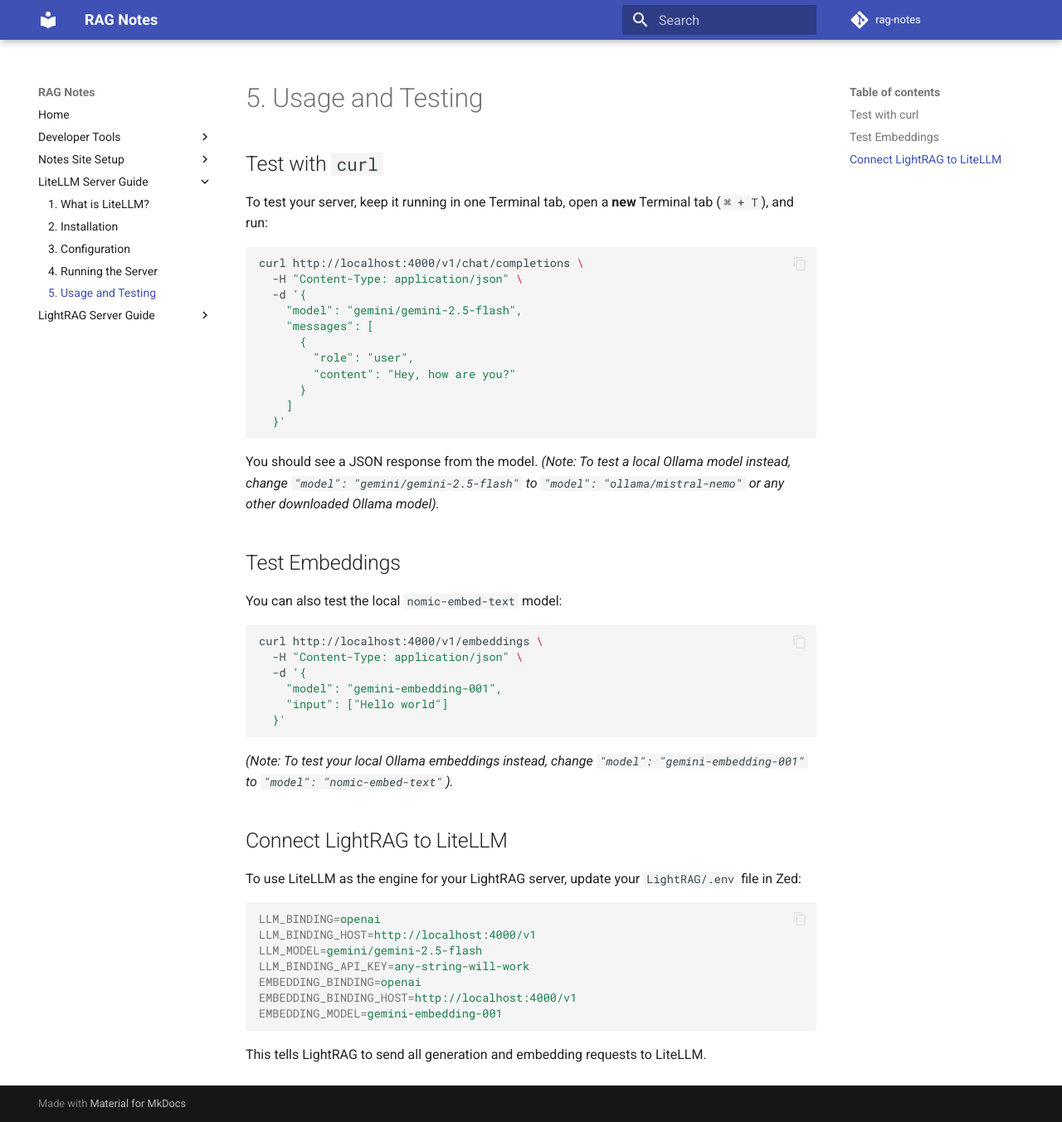
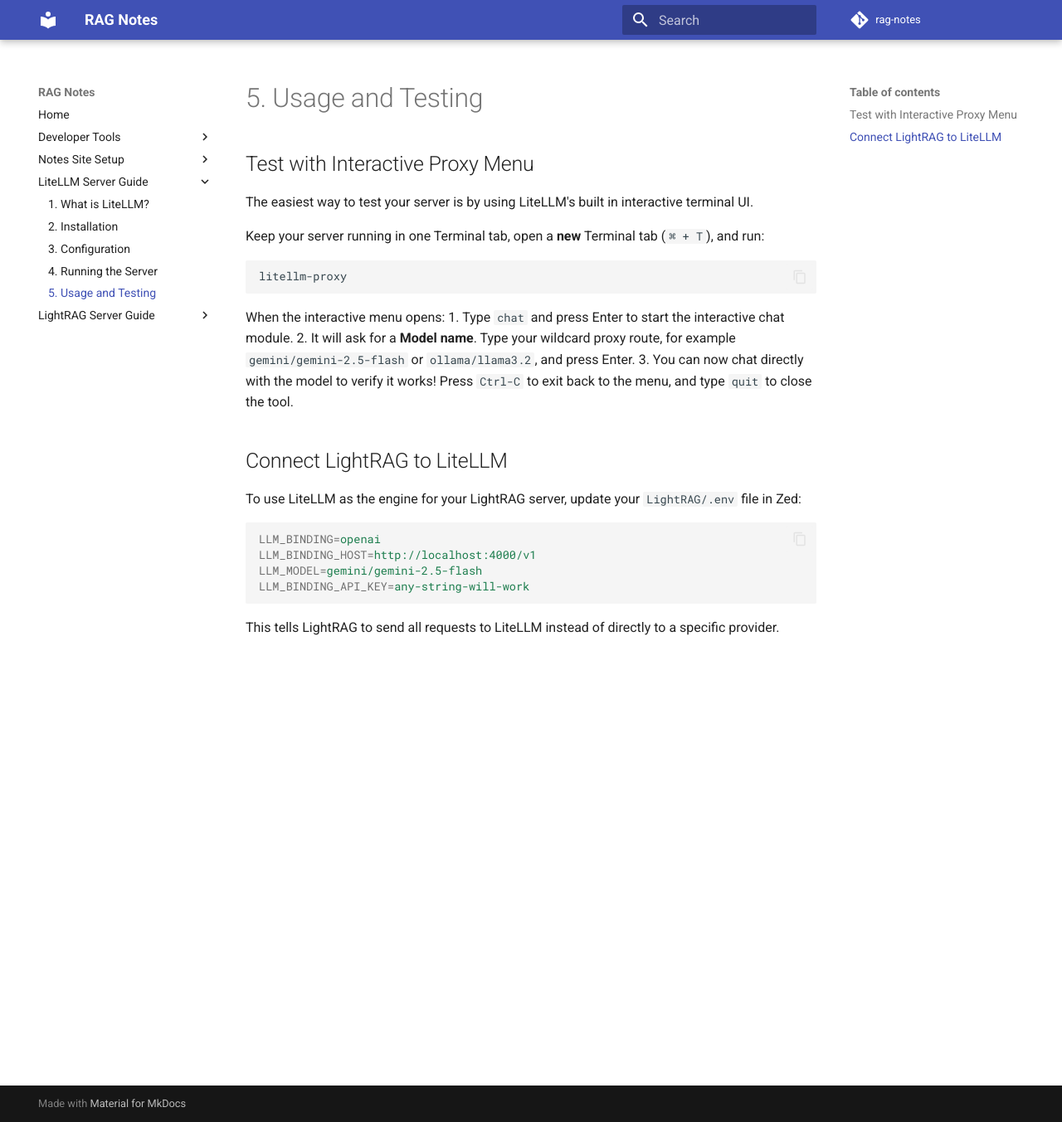
Before and after one commit to kbhatiya999/rag-notes, an MkDocs documentation site: the page built from docs/litellm/5-usage-and-testing.md, in a window 1280 px wide and 1353 px high. Shown: the whole window at 83% size. Built offline with MkDocs 1.6.1 and Material for MkDocs 9.7.7, drawn with Linux system fonts in a browser that asks for light colours; comment, search, counter and statistics services are not loaded.

Commit message:
Updated usage docs to use the interactive litellm-proxy tool instead of curl.

````diff
--- a/docs/litellm/5-usage-and-testing.md
+++ b/docs/litellm/5-usage-and-testing.md
@@ -1,36 +1,18 @@
 # 5. Usage and Testing
 
-## Test with `curl`
-To test your server, keep it running in one Terminal tab, open a **new** Terminal tab (`⌘ + T`), and run:
+## Test with Interactive Proxy Menu
+The easiest way to test your server is by using LiteLLM's built in interactive terminal UI.
+
+Keep your server running in one Terminal tab, open a **new** Terminal tab (`⌘ + T`), and run:
 
 ```bash
-curl http://localhost:4000/v1/chat/completions \
-  -H "Content-Type: application/json" \
-  -d '{
-    "model": "gemini/gemini-2.5-flash",
-    "messages": [
-      {
-        "role": "user",
-        "content": "Hey, how are you?"
-      }
-    ]
-  }'
+litellm-proxy
 ```
-You should see a JSON response from the model.
-*(Note: To test a local Ollama model instead, change `"model": "gemini/gemini-2.5-flash"` to `"model": "ollama/mistral-nemo"` or any other downloaded Ollama model).*
 
-## Test Embeddings
-You can also test the local `nomic-embed-text` model:
-
-```bash
-curl http://localhost:4000/v1/embeddings \
-  -H "Content-Type: application/json" \
-  -d '{
-    "model": "gemini-embedding-001",
-    "input": ["Hello world"]
-  }'
-```
-*(Note: To test your local Ollama embeddings instead, change `"model": "gemini-embedding-001"` to `"model": "nomic-embed-text"`).*
+When the interactive menu opens:
+1. Type `chat` and press Enter to start the interactive chat module.
+2. It will ask for a **Model name**. Type your wildcard proxy route, for example `gemini/gemini-2.5-flash` or `ollama/llama3.2`, and press Enter.
+3. You can now chat directly with the model to verify it works! Press `Ctrl-C` to exit back to the menu, and type `quit` to close the tool.
 
 ## Connect LightRAG to LiteLLM
 To use LiteLLM as the engine for your LightRAG server, update your `LightRAG/.env` file in Zed:
@@ -40,9 +22,6 @@
 LLM_BINDING_HOST=http://localhost:4000/v1
 LLM_MODEL=gemini/gemini-2.5-flash
 LLM_BINDING_API_KEY=any-string-will-work
-EMBEDDING_BINDING=openai
-EMBEDDING_BINDING_HOST=http://localhost:4000/v1
-EMBEDDING_MODEL=gemini-embedding-001
 ```
 
-This tells LightRAG to send all generation and embedding requests to LiteLLM.
+This tells LightRAG to send all requests to LiteLLM instead of directly to a specific provider.
````
Also changed, not shown: docs/litellm/3-configuration.md (+1 -20 lines).
